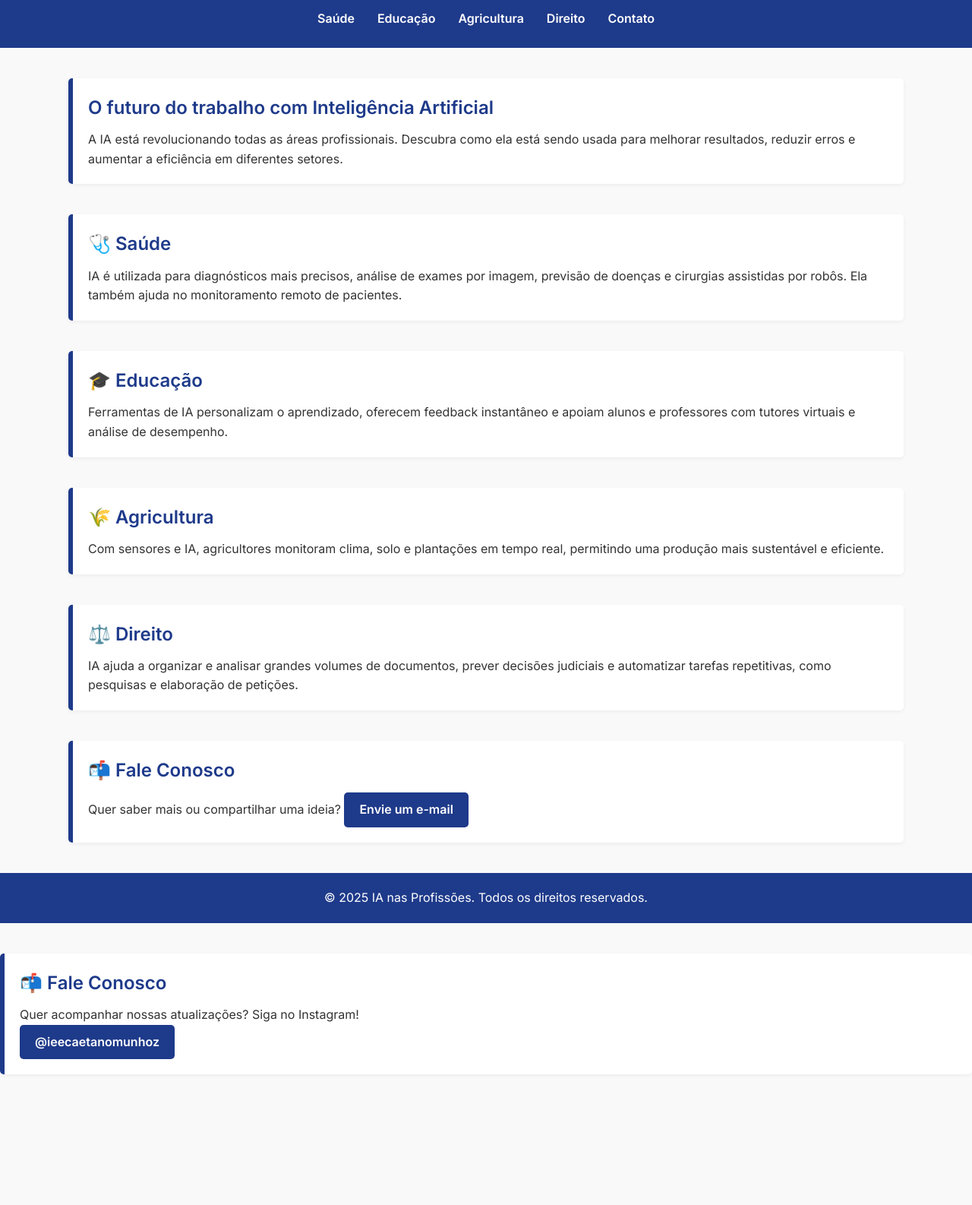
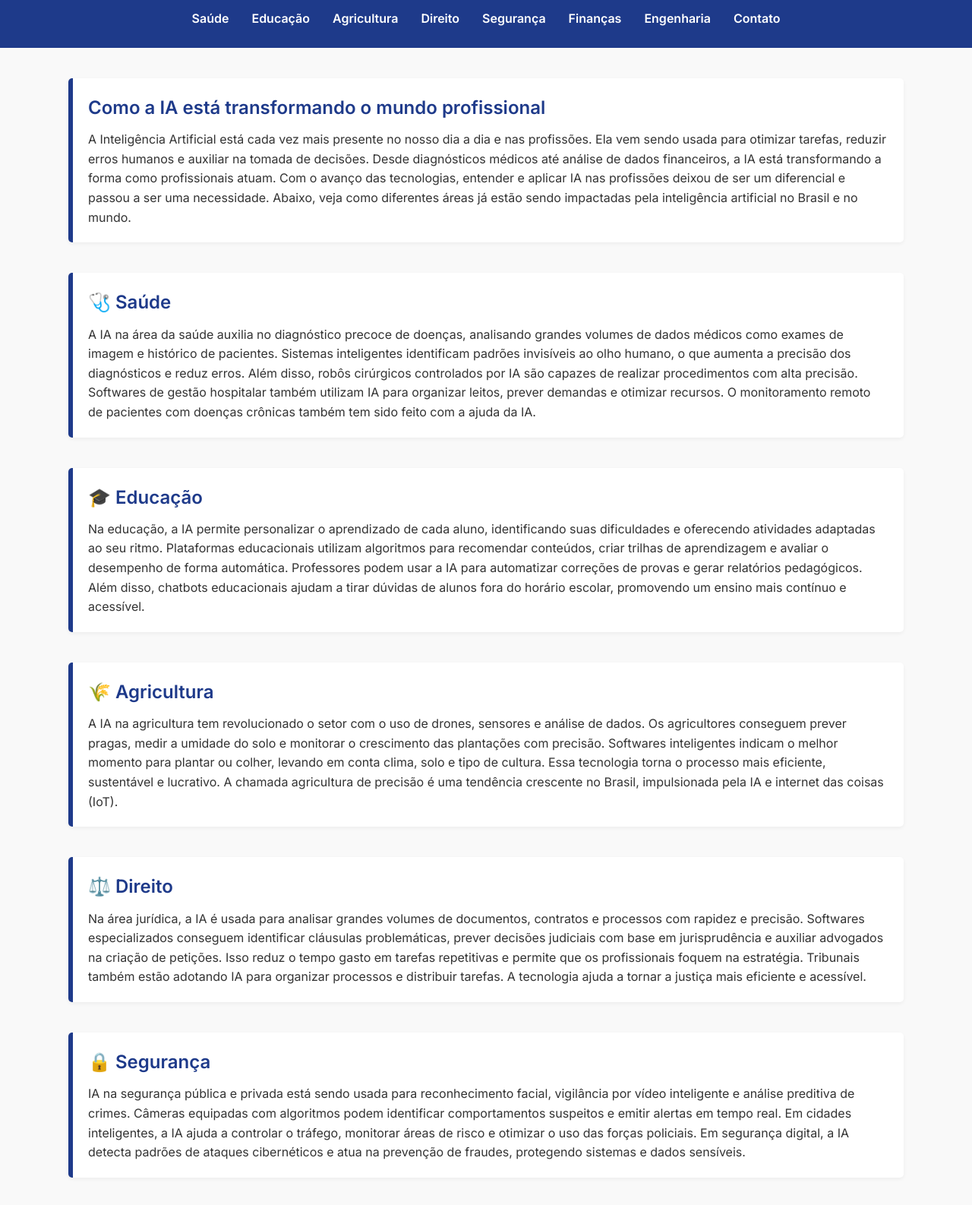
Before and after one commit to mendeszyy/IA-nas-Profiss-es, a plain HTML site: page index.html in a window 1280 px wide. Shown: the part 74-1660 px from the top of the page at 76% size. Before the commit the page ends 1528 px from the top, so only its background shows below. Drawn offline with Linux system fonts and the light colour scheme.

Commit message:
Update index.html

```diff
--- a/index.html
+++ b/index.html
@@ -17,6 +17,9 @@
           <li><a href="#educacao">Educação</a></li>
           <li><a href="#agricultura">Agricultura</a></li>
           <li><a href="#direito">Direito</a></li>
+          <li><a href="#seguranca">Segurança</a></li>
+          <li><a href="#financas">Finanças</a></li>
+          <li><a href="#engenharia">Engenharia</a></li>
           <li><a href="#contato">Contato</a></li>
         </ul>
       </nav>
@@ -25,43 +28,56 @@
 
   <main class="container">
     <section id="intro" class="section">
-      <h2>O futuro do trabalho com Inteligência Artificial</h2>
-      <p>A IA está revolucionando todas as áreas profissionais. Descubra como ela está sendo usada para melhorar resultados, reduzir erros e aumentar a eficiência em diferentes setores.</p>
+      <h2>Como a IA está transformando o mundo profissional</h2>
+      <p>A Inteligência Artificial está cada vez mais presente no nosso dia a dia e nas profissões. Ela vem sendo usada para otimizar tarefas, reduzir erros humanos e auxiliar na tomada de decisões. Desde diagnósticos médicos até análise de dados financeiros, a IA está transformando a forma como profissionais atuam. Com o avanço das tecnologias, entender e aplicar IA nas profissões deixou de ser um diferencial e passou a ser uma necessidade. Abaixo, veja como diferentes áreas já estão sendo impactadas pela inteligência artificial no Brasil e no mundo.</p>
     </section>
 
     <section id="saude" class="section">
       <h2>🩺 Saúde</h2>
-      <p>IA é utilizada para diagnósticos mais precisos, análise de exames por imagem, previsão de doenças e cirurgias assistidas por robôs. Ela também ajuda no monitoramento remoto de pacientes.</p>
+      <p>A IA na área da saúde auxilia no diagnóstico precoce de doenças, analisando grandes volumes de dados médicos como exames de imagem e histórico de pacientes. Sistemas inteligentes identificam padrões invisíveis ao olho humano, o que aumenta a precisão dos diagnósticos e reduz erros. Além disso, robôs cirúrgicos controlados por IA são capazes de realizar procedimentos com alta precisão. Softwares de gestão hospitalar também utilizam IA para organizar leitos, prever demandas e otimizar recursos. O monitoramento remoto de pacientes com doenças crônicas também tem sido feito com a ajuda da IA.</p>
     </section>
 
     <section id="educacao" class="section">
       <h2>🎓 Educação</h2>
-      <p>Ferramentas de IA personalizam o aprendizado, oferecem feedback instantâneo e apoiam alunos e professores com tutores virtuais e análise de desempenho.</p>
+      <p>Na educação, a IA permite personalizar o aprendizado de cada aluno, identificando suas dificuldades e oferecendo atividades adaptadas ao seu ritmo. Plataformas educacionais utilizam algoritmos para recomendar conteúdos, criar trilhas de aprendizagem e avaliar o desempenho de forma automática. Professores podem usar a IA para automatizar correções de provas e gerar relatórios pedagógicos. Além disso, chatbots educacionais ajudam a tirar dúvidas de alunos fora do horário escolar, promovendo um ensino mais contínuo e acessível.</p>
     </section>
 
     <section id="agricultura" class="section">
       <h2>🌾 Agricultura</h2>
-      <p>Com sensores e IA, agricultores monitoram clima, solo e plantações em tempo real, permitindo uma produção mais sustentável e eficiente.</p>
+      <p>A IA na agricultura tem revolucionado o setor com o uso de drones, sensores e análise de dados. Os agricultores conseguem prever pragas, medir a umidade do solo e monitorar o crescimento das plantações com precisão. Softwares inteligentes indicam o melhor momento para plantar ou colher, levando em conta clima, solo e tipo de cultura. Essa tecnologia torna o processo mais eficiente, sustentável e lucrativo. A chamada agricultura de precisão é uma tendência crescente no Brasil, impulsionada pela IA e internet das coisas (IoT).</p>
     </section>
 
     <section id="direito" class="section">
       <h2>⚖️ Direito</h2>
-      <p>IA ajuda a organizar e analisar grandes volumes de documentos, prever decisões judiciais e automatizar tarefas repetitivas, como pesquisas e elaboração de petições.</p>
+      <p>Na área jurídica, a IA é usada para analisar grandes volumes de documentos, contratos e processos com rapidez e precisão. Softwares especializados conseguem identificar cláusulas problemáticas, prever decisões judiciais com base em jurisprudência e auxiliar advogados na criação de petições. Isso reduz o tempo gasto em tarefas repetitivas e permite que os profissionais foquem na estratégia. Tribunais também estão adotando IA para organizar processos e distribuir tarefas. A tecnologia ajuda a tornar a justiça mais eficiente e acessível.</p>
+    </section>
+
+    <section id="seguranca" class="section">
+      <h2>🔒 Segurança</h2>
+      <p>IA na segurança pública e privada está sendo usada para reconhecimento facial, vigilância por vídeo inteligente e análise preditiva de crimes. Câmeras equipadas com algoritmos podem identificar comportamentos suspeitos e emitir alertas em tempo real. Em cidades inteligentes, a IA ajuda a controlar o tráfego, monitorar áreas de risco e otimizar o uso das forças policiais. Em segurança digital, a IA detecta padrões de ataques cibernéticos e atua na prevenção de fraudes, protegendo sistemas e dados sensíveis.</p>
+    </section>
+
+    <section id="financas" class="section">
+      <h2>💰 Finanças</h2>
+      <p>No setor financeiro, a IA é amplamente utilizada para análise de crédito, detecção de fraudes e automatização de investimentos. Robôs investidores (robo-advisors) são capazes de sugerir carteiras personalizadas com base no perfil do cliente. Bancos usam IA para automatizar atendimentos, realizar auditorias e prever inadimplência. A análise de grandes volumes de dados permite decisões mais rápidas e embasadas, reduzindo riscos e maximizando lucros. O mercado financeiro é um dos mais beneficiados pela transformação digital liderada pela IA.</p>
+    </section>
+
+    <section id="engenharia" class="section">
+      <h2>🏗️ Engenharia</h2>
+      <p>A IA está sendo aplicada na engenharia para prever falhas estruturais, simular projetos e otimizar processos de construção. Modelos inteligentes identificam riscos em obras, ajudam no planejamento urbano e reduzem desperdícios. Em engenharia mecânica, a IA é usada para projetar peças e otimizar sistemas industriais. Já na engenharia elétrica, a IA auxilia na gestão de redes de energia e automação de sistemas. O uso de gêmeos digitais (digital twins) permite testar projetos de forma virtual antes da execução real.</p>
     </section>
 
     <section id="contato" class="section">
-      <h2>📬 Fale Conosco</h2>
-      <p>Quer saber mais ou compartilhar uma ideia? <a class="btn" href="mailto:contato@ianasprofissoes.com">Envie um e-mail</a></p>
+      <h2>📲 Fale Conosco</h2>
+      <p>Quer saber mais sobre como a IA pode impactar sua profissão ou instituição de ensino? Acompanhe nosso conteúdo e novidades no Instagram oficial do projeto. Dúvidas, sugestões ou parcerias são sempre bem-vindas. Estamos construindo juntos o futuro da educação e da tecnologia!</p>
+      <a class="btn" href="https://www.instagram.com/ieecaetanorocha" target="_blank">@ieecaetanorocha</a>
     </section>
   </main>
 
   <footer>
-    <p>&copy; 2025 IA nas Profissões. Todos os direitos reservados.</p>
+    <p>&copy; 2025 IA nas Profissões • Desenvolvido por IEE Caetano Rocha</p>
   </footer>
+
+  <script src="script.js"></script>
 </body>
 </html>
-<section id="contato" class="section">
-  <h2>📬 Fale Conosco</h2>
-  <p>Quer acompanhar nossas atualizações? Siga no Instagram!</p>
-  <a class="btn" href="https://www.instagram.com/ieecaetanomunhoz" target="_blank">@ieecaetanomunhoz</a>
-</section>
```
